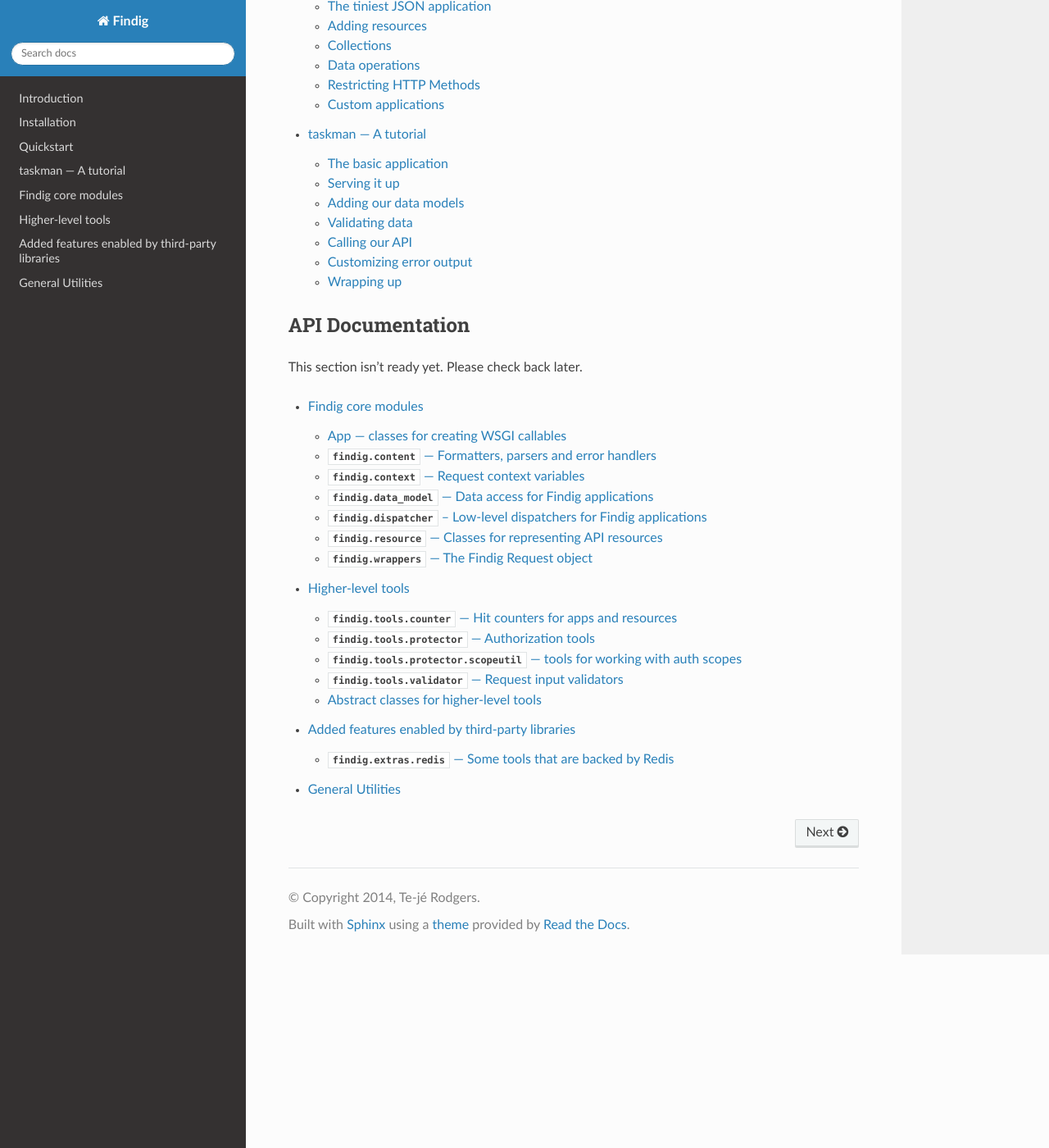
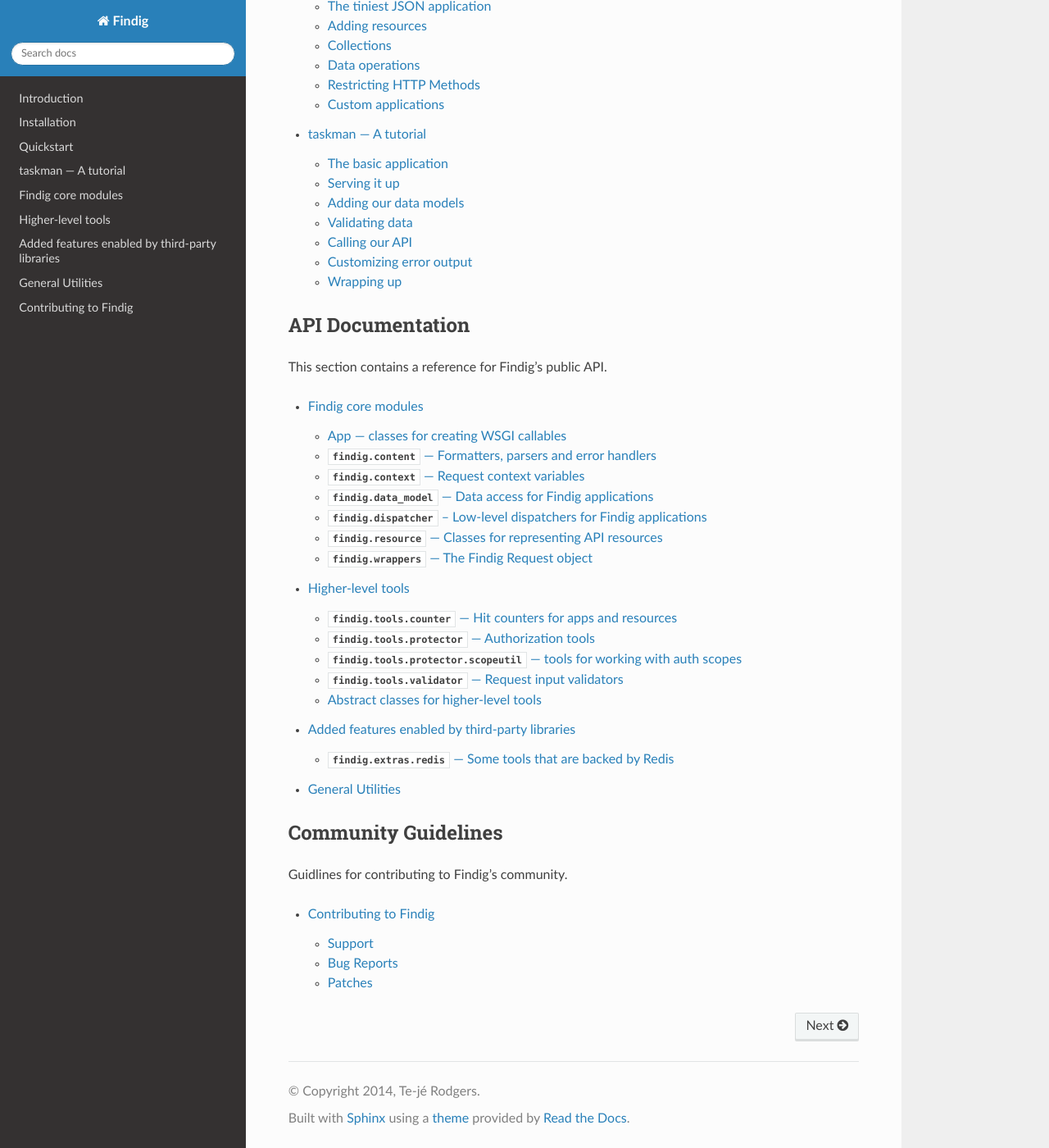
Before and after one commit to geniphi/findig, a Sphinx documentation site: the page built from docs/index.rst, in a window 1280 px wide and 1400 px high, scrolled down 1053 px. Shown: the whole window at 82% size. Built offline with Sphinx 7.4.7 and the Read the Docs theme 2.0.0, drawn with Linux system fonts in a browser that asks for light colours.

Commit message:
Added contribution guidelines

```diff
--- /dev/null
+++ b/docs/contributing/index.rst
@@ -0,0 +1 @@
+.. include:: ../../CONTRIBUTING.rst
--- a/docs/index.rst
+++ b/docs/index.rst
@@ -49,10 +49,11 @@
    quickstart
    tutorial
 
+
 API Documentation
 -----------------
 
-This section isn't ready yet. Please check back later.
+This section contains a reference for Findig's public API.
 
 .. toctree::
    :maxdepth: 2
@@ -61,3 +62,14 @@
    api/tools/index
    api/extras
    api/utils
+
+
+Community Guidelines
+--------------------
+
+Guidlines for contributing to Findig's community.
+
+.. toctree::
+   :maxdepth: 2
+
+   contributing/index
```
Also changed, not shown: CONTRIBUTING.rst (added, +58 -0 lines).
